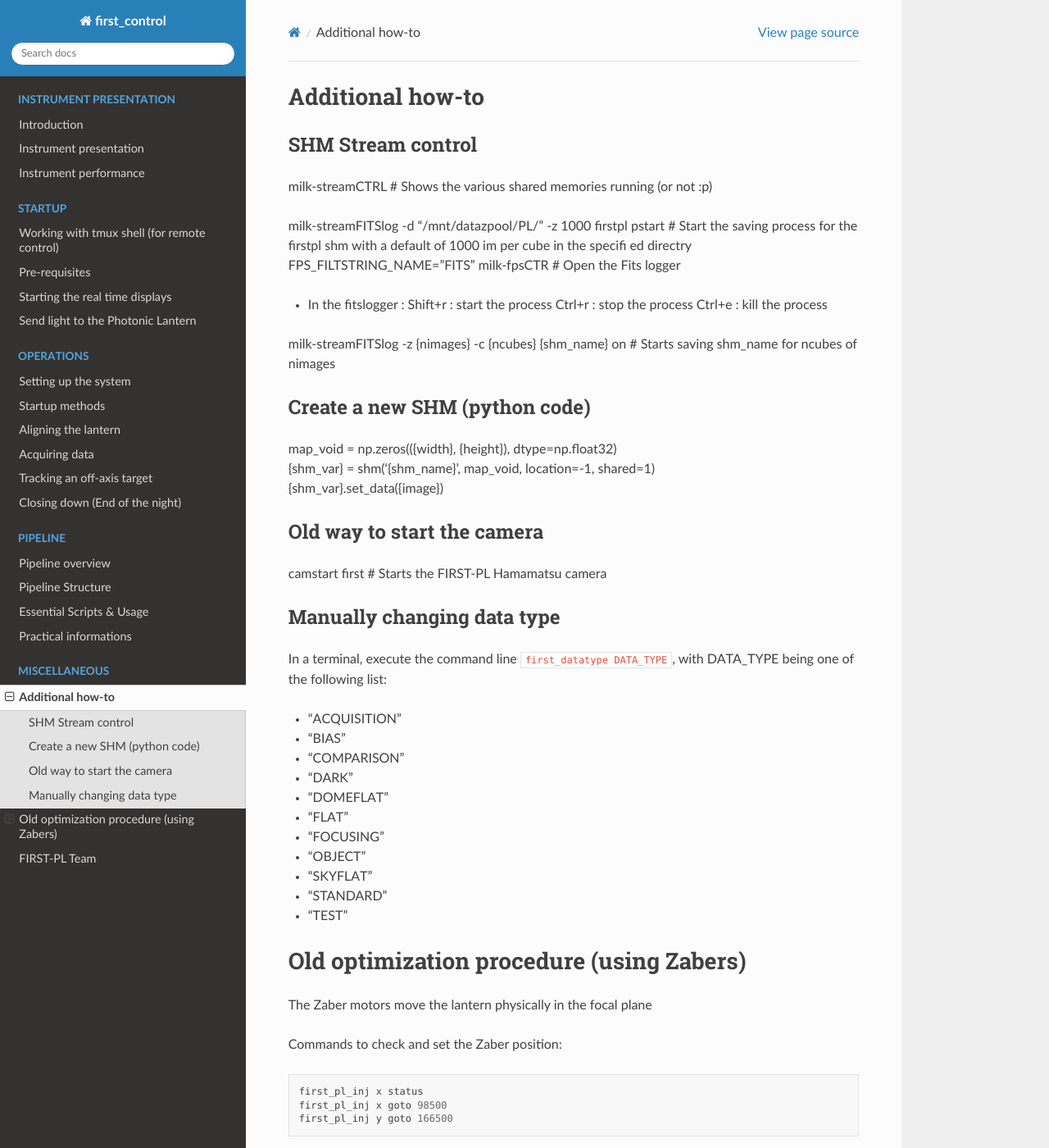
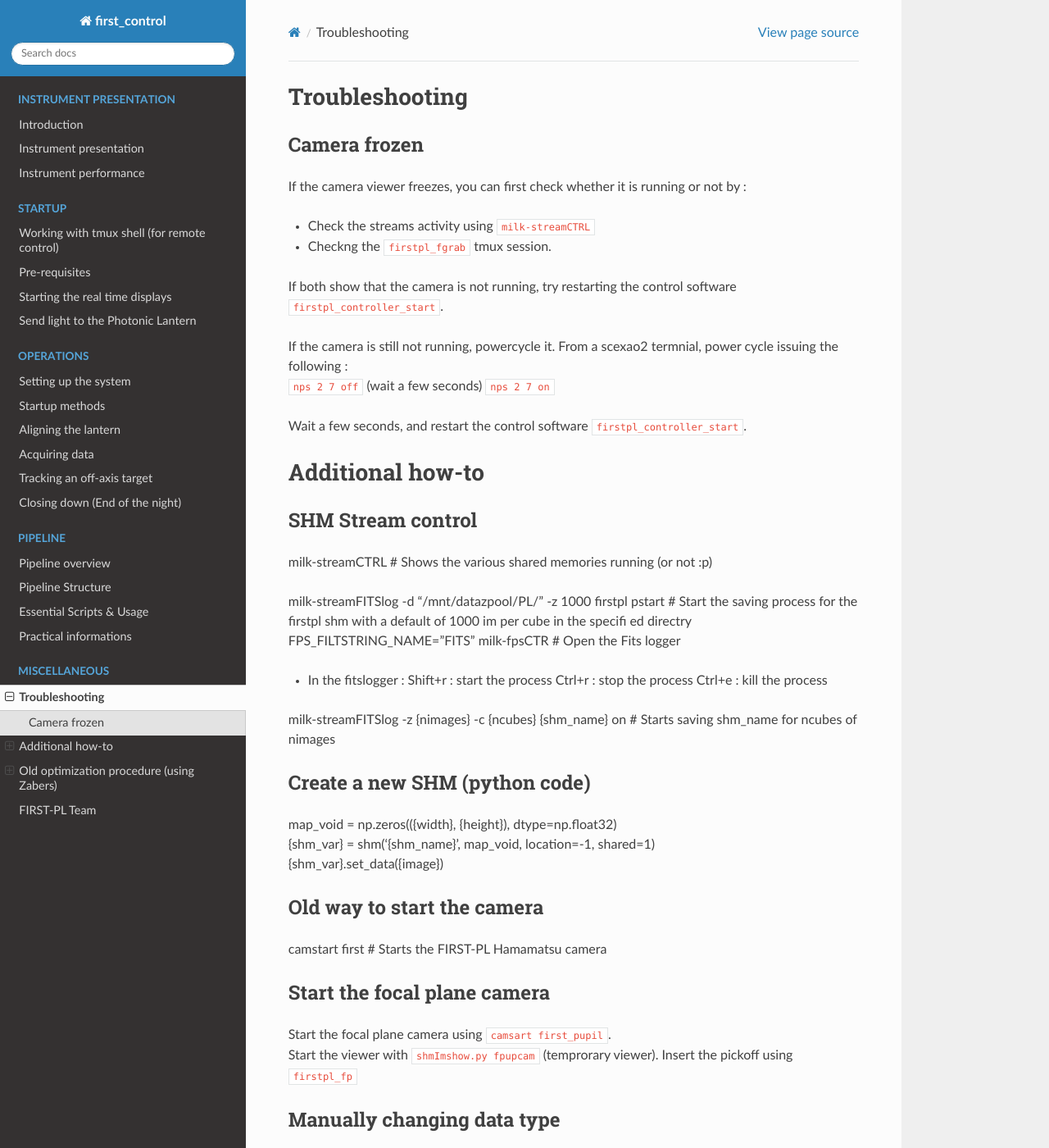
Before and after one commit to scexao-org/first_control, a Sphinx documentation site: the page built from source/misc.md, in a window 1280 px wide and 1400 px high. Shown: the whole window at 82% size. Built offline with Sphinx 7.4.7 and the Read the Docs theme 3.1.0, drawn with Linux system fonts in a browser that asks for light colours.

Commit message:
Adding troubleshooting procedure and focal plane camera controlling

```diff
--- a/source/misc.md
+++ b/source/misc.md
@@ -1,3 +1,22 @@
+# Troubleshooting
+
+## Camera frozen
+
+If the camera viewer freezes, you can first check whether it is running or not by :  <br />
+- Check the streams activity using `milk-streamCTRL`
+- Checkng the `firstpl_fgrab` tmux session.
+
+If both show that the camera is not running, try restarting the control software `firstpl_controller_start`. <br />
+
+If the camera is still not running, powercycle it. From a scexao2 termnial, power cycle issuing the following : <br />
+`nps 2 7 off` (wait a few seconds)
+`nps 2 7 on`
+
+Wait a few seconds, and restart the control software `firstpl_controller_start`.
+
+
+
+
 # Additional how-to
 
 ## SHM Stream control
@@ -23,6 +42,12 @@ map_void          = np.zeros(({width}, {height}), dtype=np.float32) <br />
 
 ## Old way to start the camera
 camstart first                          # Starts the FIRST-PL Hamamatsu camera  <br />
+
+## Start the focal plane camera
+
+Start the focal plane camera using `camsart first_pupil`.  <br />
+Start the viewer with `shmImshow.py fpupcam` (temprorary viewer).
+Insert the pickoff using `firstpl_fp`
 
 
 ## Manually changing data type
```
